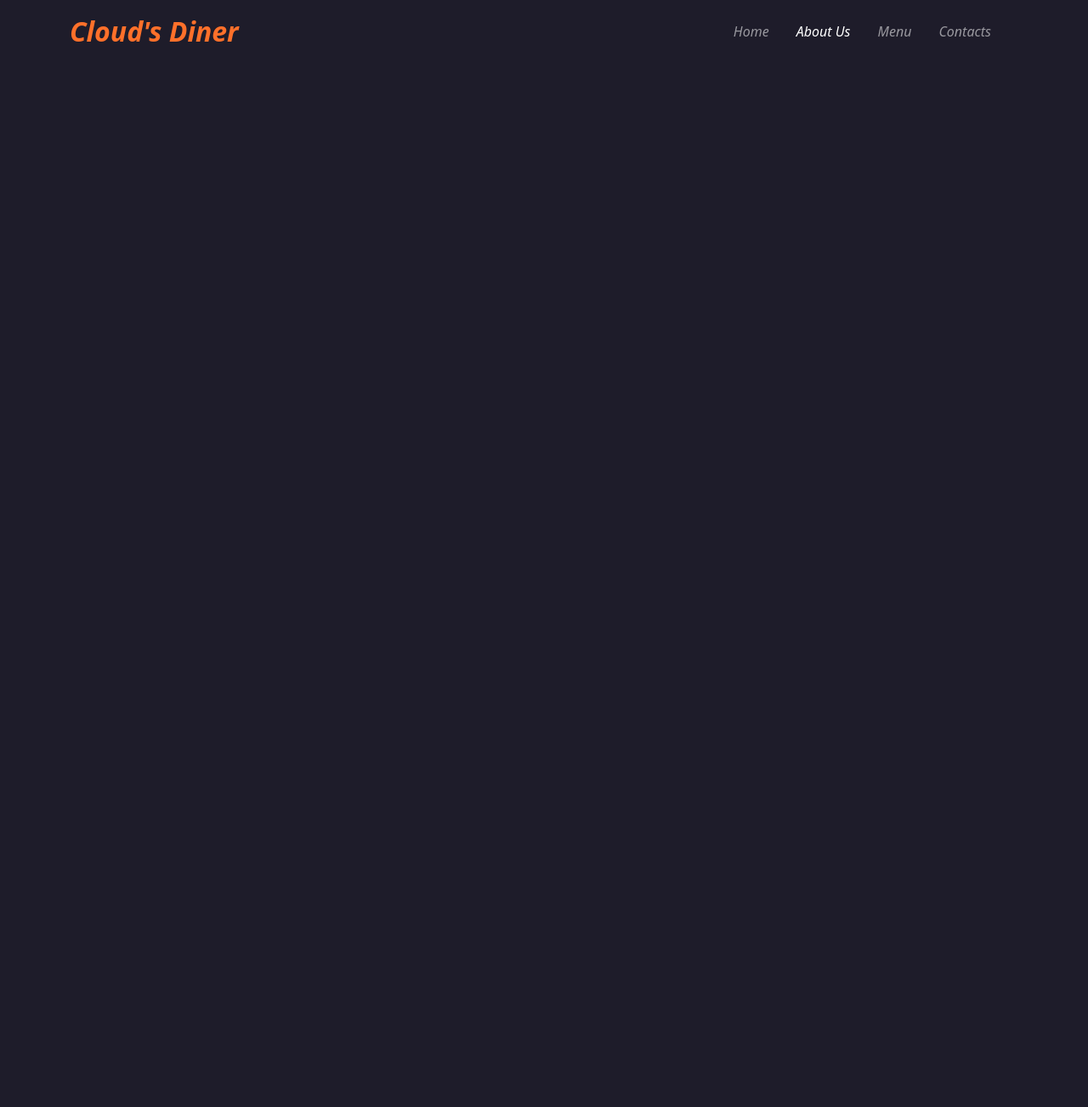
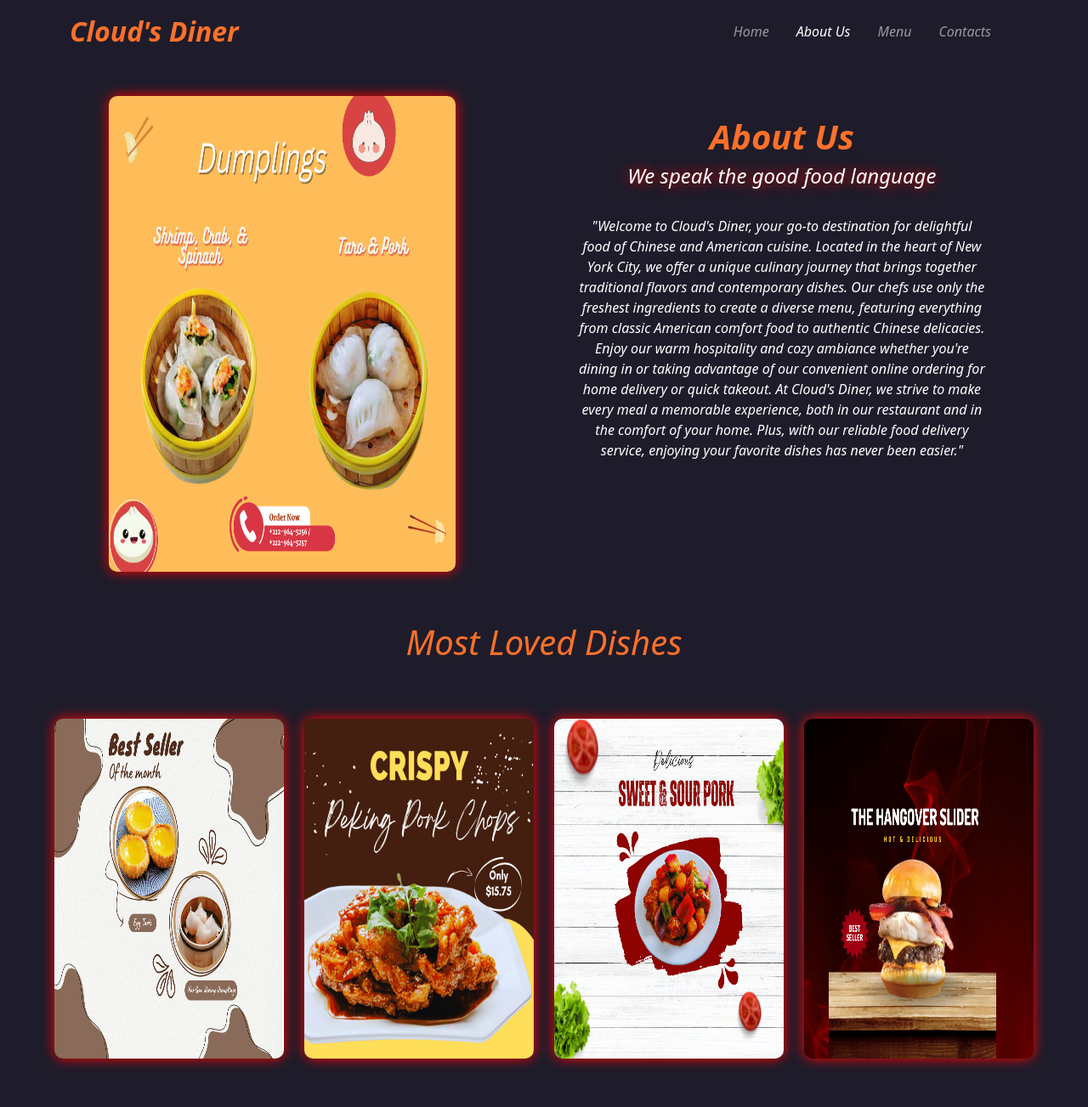
Before and after one commit to maylinetiburcio/PP2-REPO, a plain HTML site: page aboutus.html in a window 1280 px wide. Shown: the whole page at 85% size. Before the commit the page ends 800 px from the top, so only its background shows below. Drawn offline with nearby package versions, Linux system fonts and the light colour scheme.

Commit message:
Build content for aboutus.html

```diff
--- a/aboutus.html
+++ b/aboutus.html
@@ -63,6 +63,53 @@
 
   <!-- About Us -->
 
+  <div class="row">
+    <div class="col-md-6">
+        <div class="aboutus">
+          <img src="Images/about us/dumplings.png">
+        </div>
+    </div>
+    <div class="col-md-6">
+        <div class="aboutus">
+            <h1>About Us</h1>
+            <h2>We speak the good food language</h2>
+            <p>"Welcome to Cloud's Diner, your go-to destination for delightful food of Chinese and American cuisine. Located in the heart of New York City, we offer a unique culinary journey that brings together traditional flavors and contemporary dishes. Our chefs use only the freshest ingredients to create a diverse menu, featuring everything from classic American comfort food to authentic Chinese delicacies. Enjoy our warm hospitality and cozy ambiance whether you're dining in or taking advantage of our convenient online ordering for home delivery or quick takeout. At Cloud's Diner, we strive to make every meal a memorable experience, both in our restaurant and in the comfort of your home. Plus, with our reliable food delivery service, enjoying your favorite dishes has never been easier."</p>
+        </div>
+    </div>
+  </div>
+
+
+
+  <div class="row">
+    <div class="col-md-12">
+      <div class="title">
+        <h1>Most Loved Dishes</h1>
+      </div>
+    </div>
+    <div class="col-md-3">
+      <div class="aboutus-img">
+        <img src="Images/about us/bestseller.png">
+      </div>
+    </div>
+    <div class="col-md-3">
+      <div class="aboutus-img">
+        <img src="Images/about us/porkchops.png">
+      </div>
+    </div>
+    <div class="col-md-3">
+      <div class="aboutus-img">
+        <img src="Images/about us/sweet&sour.png">
+      </div>
+    </div>
+    <div class="col-md-3">
+      <div class="aboutus-img">
+        <img src="Images/about us/slider.png">
+      </div>
+    </div>
+  </div>
+
+
+
 
   <script src="https://cdn.jsdelivr.net/npm/bootstrap@5.3.3/dist/js/bootstrap.bundle.min.js" integrity="sha384-YvpcrYf0tY3lHB60NNkmXc5s9fDVZLESaAA55NDzOxhy9GkcIdslK1eN7N6jIeHz" crossorigin="anonymous"></script>
 </body>
--- a/style3.css
+++ b/style3.css
@@ -90,6 +90,7 @@ section{
     font-size: 1.5rem;
     margin: 1rem 0 2rem;
     font-style: oblique;
+    text-shadow: 0 0 15px red;
 }
 
 
@@ -107,10 +108,8 @@ section{
 
 .btn:hover{
     transform: scale(1) translateY(3px);
-    /* transition: .2s;
-    transition-timing-function: ease-out;   */
     box-shadow: 0 0 15px red;
-    transition: .2s ease-in-out;
+    transition: all .2s ease-in-out;
 
 }
 
@@ -226,13 +225,13 @@ section{
     flex-basis: 1rem;
     background-color: #feeee7;
     box-shadow: 0 0 15px red;
-    transition: .2s ease-in-out;
     display: flex;
     flex-direction: column;
 }
 
 .flex-item:hover {
     border: 2px solid #f72585;
+    transition: .2s ease-in-out;
 }
 
 .flex-item img{
@@ -296,9 +295,83 @@ section{
     }
 }
 
+/* About Us */
+
+.row {
+    margin: 3px;
+    min-height: 300px;
+    text-align: center;
+    padding: 0% 5% 0 5%;
+    color: var(--text-color);
+}
+
+.aboutus {
+    margin: 3px;
+    min-height: 300px;
+    text-align: center;
+    padding: 20% 10% 10% 5%;
+    color: var(--text-color);
+    margin: 0;
+
+}
+
+.aboutus img{
+    max-width: 100%;
+    width: 85%;
+    height: 70vh;
+    align-self: center;
+    border-radius: 10px;
+    box-shadow: 0 0 15px red;
+
+}
+
+.aboutus img:hover{
+    border: 1px solid var(--main-color);
+    transition: .2s ease-in-out;
+}
+
+.aboutus {
+    font-style: italic;
+}
+
+
+.aboutus h1 {
+    padding-top: 5%;
+    color: var(--main-color);
+    font-weight: bold;
+}
+
+.aboutus h2 {
+    font-size: x-large;
+    padding-bottom: 5%;
+    text-shadow: 0 0 15px red;
+}
 
 
 
+.aboutus-img img {
+    max-width: 100%;
+    width: 100%;
+    height: 50vh;
+    align-self: center;
+    border-radius: 10px;
+    box-shadow: 0 0 15px red;
+
+
+}
+.aboutus-img {
+    padding-bottom: 20%;
+    padding-top: 0;
+
+}
+
+
+.title {
+    padding-bottom: 5%;
+    text-align: center;
+    color: var(--main-color);
+    font-style: italic;
+}
 
 
 
```
Also changed, not shown: contact.html (+1 -0 lines), Images/about us/bestseller.png (added), Images/about us/burger.png (added), Images/about us/dumplings.png (added), Images/about us/porkchops.png (added), Images/about us/slider.png (added), Images/about us/sweet&sour.png (added), Images/about us/tso'schicken.png (added), Images/home1.png (deleted).
